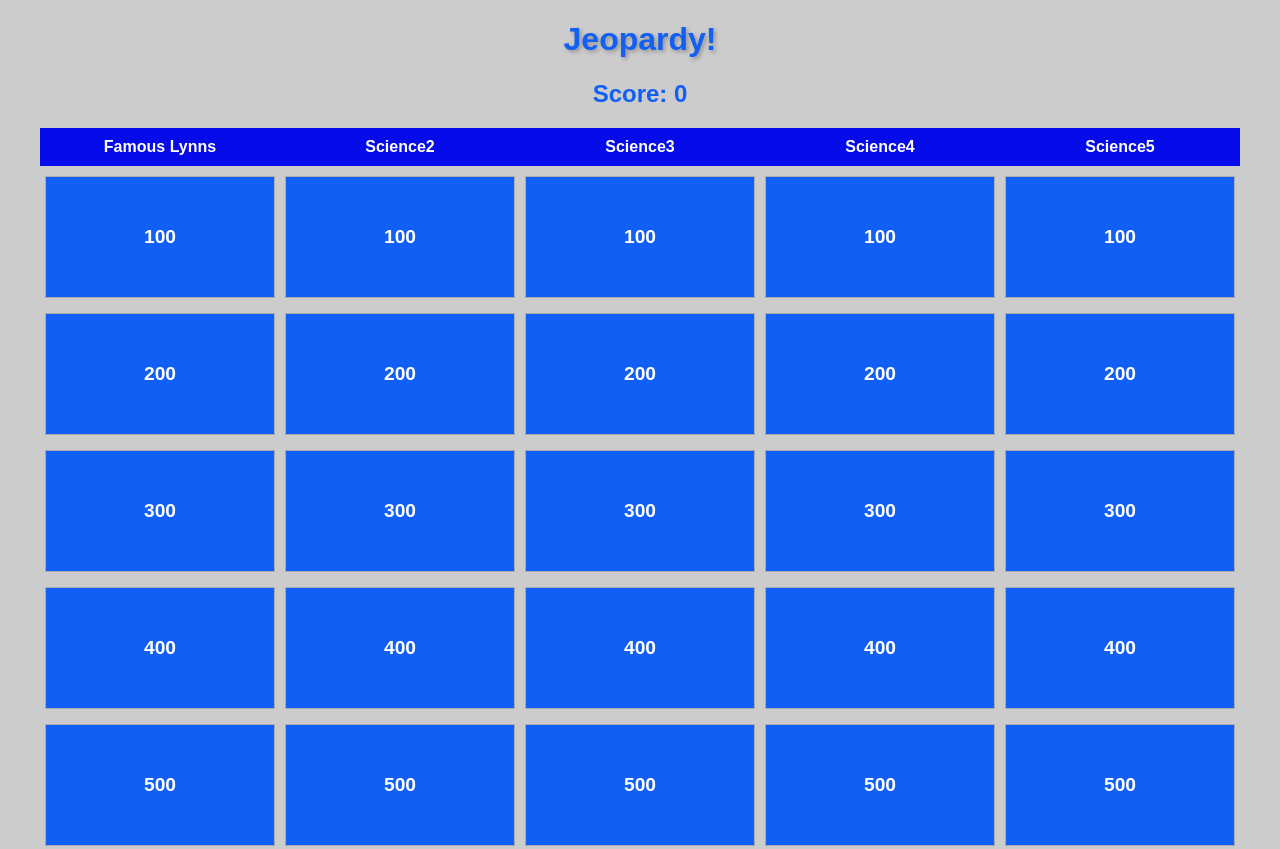
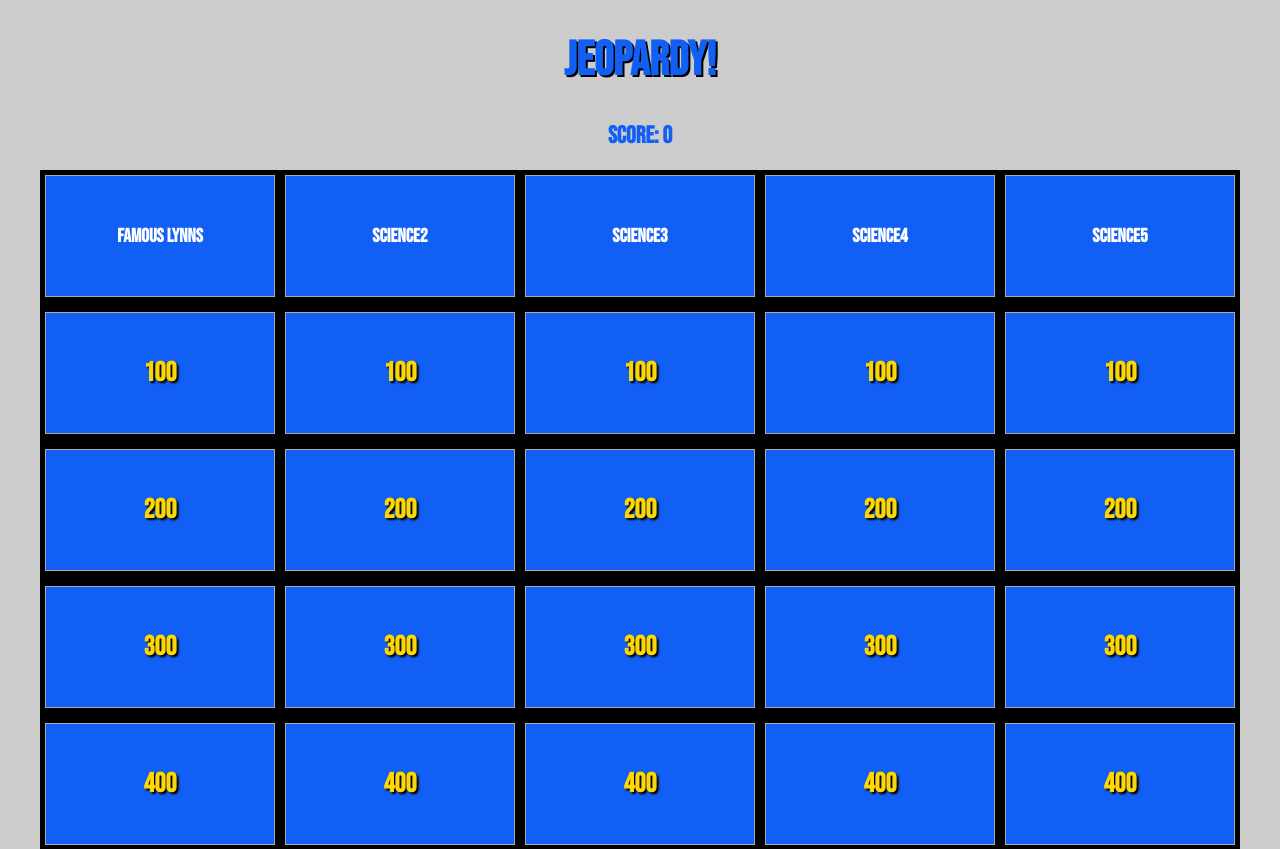
Before and after one commit to beepbeepribbyribby/bday-jeopardy, a plain HTML site: page index.html in a window 1280 px wide. Shown: the top 849 px of the page. Drawn offline with Linux system fonts and the light colour scheme.

Commit message:
new fonts overflow scrolling for modal

```diff
--- a/index.html
+++ b/index.html
@@ -5,7 +5,11 @@
     <meta charset="UTF-8">
     <meta name="viewport" content="width=device-width, initial-scale=1.0">
     <title>Jeopardy!</title>
-
+    <link rel="preconnect" href="https://fonts.googleapis.com">
+    <link rel="preconnect" href="https://fonts.gstatic.com" crossorigin>
+    <link
+        href="https://fonts.googleapis.com/css2?family=Bebas+Neue&family=Roboto:ital,wght@0,100..900;1,100..900&display=swap"
+        rel="stylesheet">
     <!--game board creation-->
     <script type="text/javascript">
 
@@ -116,7 +120,7 @@
             const question = gameData[category][points].question;
             const answer = gameData[category][points].answer;
             const modalContent = `
-                <div style="background-color: #060ce9; padding: 20px; border-radius: 5px; box-shadow: 0 2px 10px rgba(0,0,0,0.1); width: 90%; height: 90%;">
+                <div style="background-color: #060ce9; padding: 20px; border-radius: 5px; box-shadow: 0 2px 10px rgba(0,0,0,0.1); width: 90%; height: 90%; overflow-y: auto;">
                     <div class="inner-modal">
                     <!--<h2>${category} - ${points} Points</h2>-->
                     <p class="modal-question">${question}</p>
@@ -143,8 +147,10 @@
             modalOverlay.style.backgroundColor = "rgba(0, 0, 0, 0.5)";
             modalOverlay.innerHTML = modalContent;
             document.body.appendChild(modalOverlay);
+
+            // Prevent body scrolling when modal is open
+            document.body.style.overflow = "hidden";
         }
-
         function closeModal() {
             const modalOverlay = document.querySelector("div[style*='position: fixed']");
             if (modalOverlay) {
@@ -186,15 +192,17 @@
     <!-- Styles for the game board -->
     <style>
         body {
-            font-family: Arial, sans-serif;
+            font-family: "Bebas Neue", sans-serif;
             background-color: #cccccc;
             color: #333;
             text-align: center;
+            text-transform: uppercase;
         }
 
         h1 {
             color: #115ff4;
-            text-shadow: 2px 2px 4px rgba(0, 0, 0, 0.3);
+            text-shadow: 2px 2px 0px #000;
+            font-size: 3em;
         }
 
         #game-board {
@@ -211,11 +219,19 @@
 
         .header-cell {
             flex: 1;
-            background-color: #060ce9;
+            background-color: #115ff4;
             color: white;
-            padding: 10px;
+            padding: 20px;
+            margin: 5px;
+            border: 1px solid #aaaaaa;
+            cursor: pointer;
+            text-align: center;
+            display: flex;
+            justify-content: center;
+            align-items: center;
+            height: 80px;
             font-weight: bold;
-            text-align: center;
+            font-size: 1.2em;
         }
 
         .question-cell {
@@ -239,6 +255,7 @@
             width: 100%;
             max-width: 1200px;
             margin: 20px auto;
+            background: #000;
         }
 
         .row {
@@ -260,7 +277,9 @@
             align-items: center;
             height: 80px;
             font-weight: bold;
-            font-size: 1.2em;
+            font-size: 1.7em;
+            color: gold;
+            text-shadow: 2px 2px 2px black
         }
 
         .empty {
@@ -273,6 +292,7 @@
             margin-bottom: 20px;
             color: #ffffff;
             font-weight: bold;
+            text-shadow: 2px 2px 2px black
         }
 
         .answer {
@@ -306,6 +326,7 @@
         .question-cell.answered {
             background-color: #666666;
             cursor: default;
+            text-shadow: 2px 2px 2px black
         }
 
         #score-display {
```
